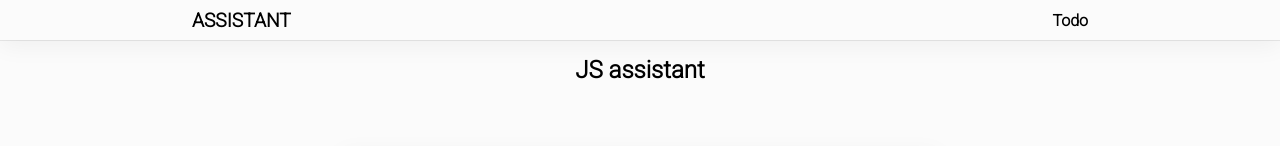
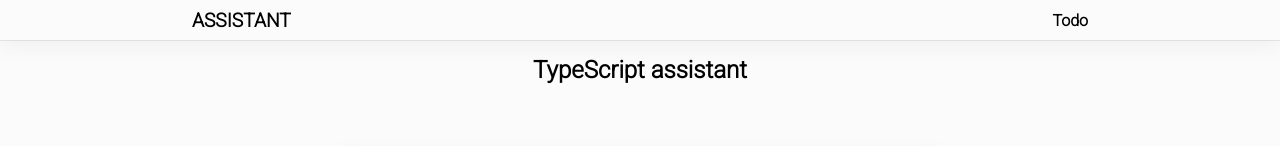
Before and after one commit to maxrpark/ts-assistant-app, a website: page todo.html in a window 1280 px wide. Shown: the top 146 px of the page. Drawn offline with Linux system fonts and the light colour scheme.

Commit message:
tab title

```diff
--- a/todo.html
+++ b/todo.html
@@ -14,7 +14,7 @@
       href="../assets/favicon.ico"
     />
 
-    <title>JS Assitant</title>
+    <title>TypeScript Assitant</title>
   </head>
   <body>
     <nav class="nav">
@@ -24,7 +24,7 @@
       </div>
     </nav>
     <div class="section-center section">
-      <h2 className="title">JS assistant</h2>
+      <h2 className="title">TypeScript assistant</h2>
       <div class="alert-container">
         <div id="alert-box" class="alert-box">
           <p id="alert-text" class="alert-text">alert</p>
```
Also changed, not shown: index.html (+1 -1 lines).
